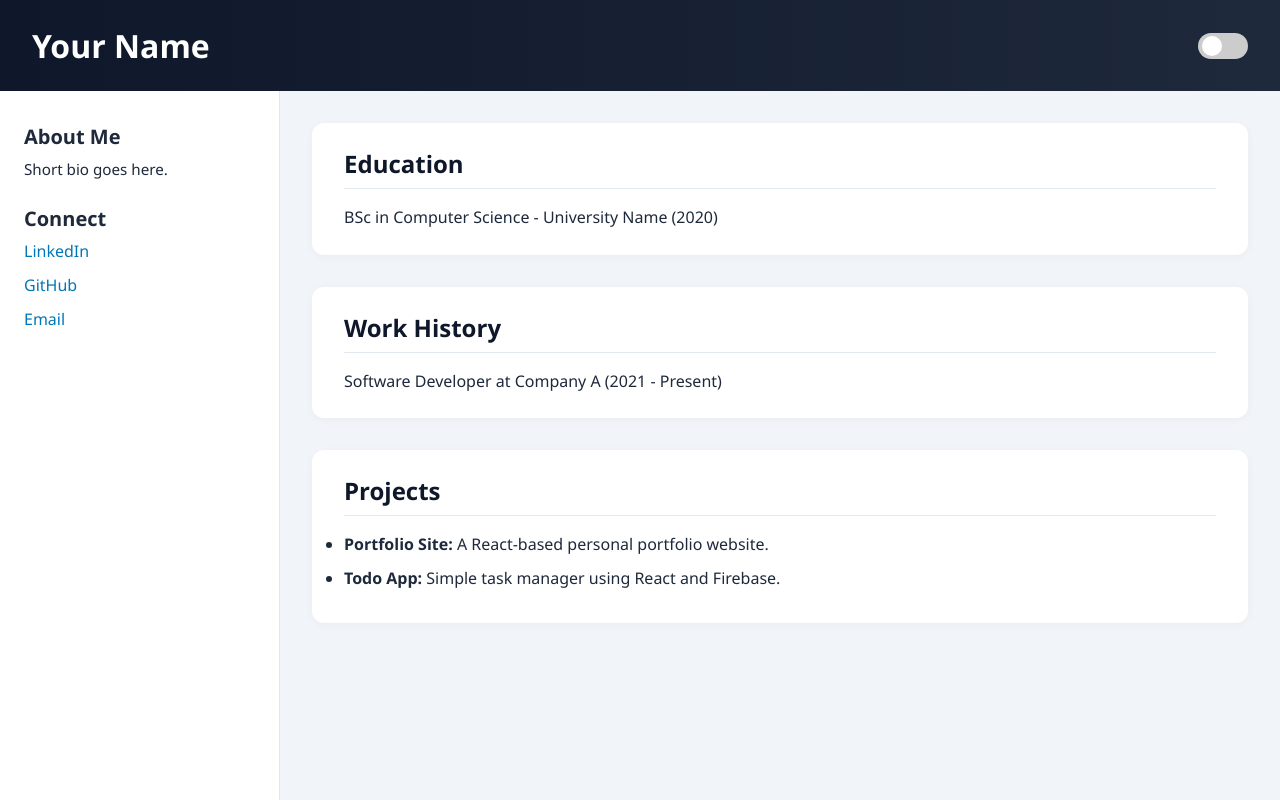
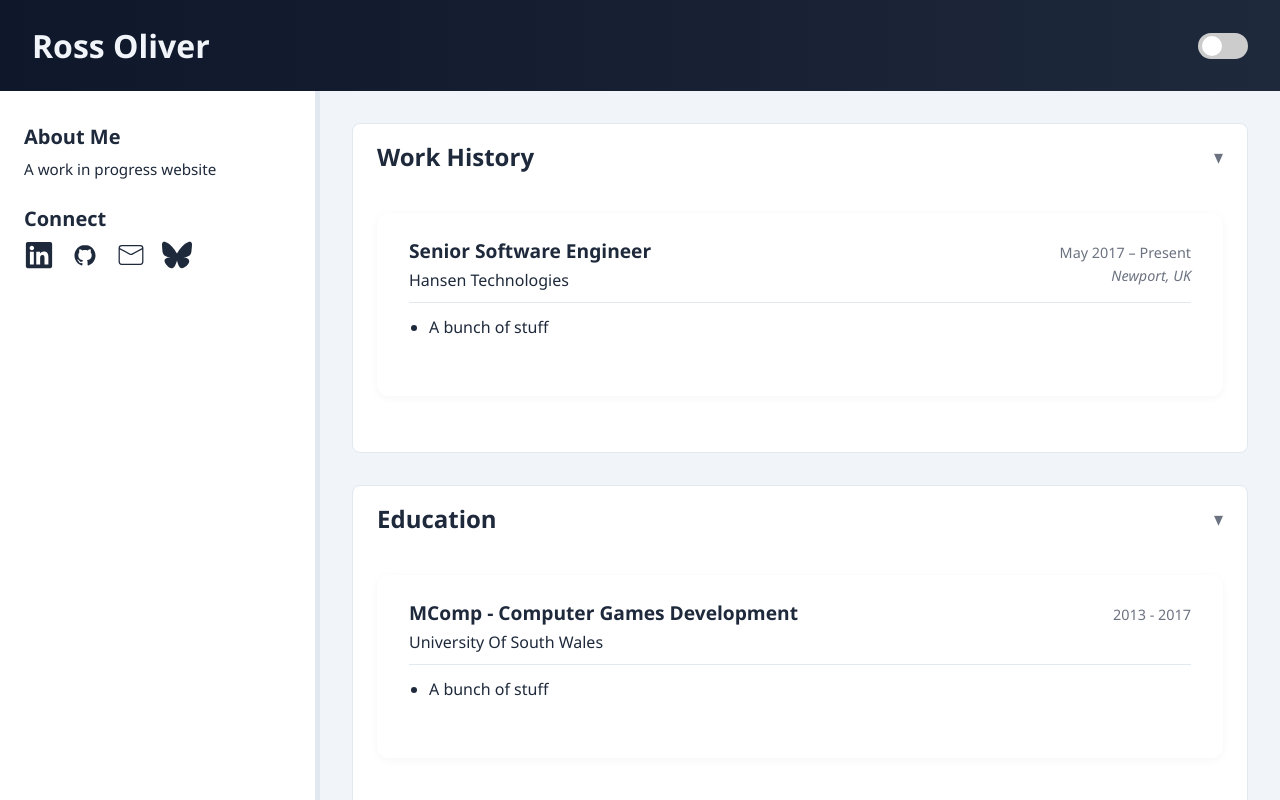
Before and after one commit to NanoRossi/PortfolioSite, a React (Create React App) app: page / in a window 1280 px wide. Built offline with nearby package versions, Linux system fonts and the light colour scheme.

Commit message:
Collapsing main content sections, filled in top line items. Add social links. Updated css to use light/dark variables

```diff
--- a/package.json
+++ b/package.json
@@ -11,6 +11,7 @@
     "gh-pages": "^6.3.0",
     "react": "^19.1.0",
     "react-dom": "^19.1.0",
+    "react-icons": "^5.5.0",
     "react-scripts": "5.0.1",
     "web-vitals": "^2.1.4"
   },
--- a/src/App.css
+++ b/src/App.css
@@ -1,19 +1,69 @@
-/* Reset & base styles */
+/* Base reset */
 * {
   margin: 0;
   padding: 0;
   box-sizing: border-box;
 }
 
+/* ============================= */
+/*         THEME VARIABLES       */
+/* ============================= */
+:root {
+  --color-text: #1e293b;
+  --color-muted: #6b7280;
+  --color-bg: #f9fafb;
+  --color-bg-section: #ffffff;
+  --color-bg-main: #f1f5f9;
+  --color-link: #0077b6;
+  --color-header-bg: linear-gradient(to right, #0f172a, #1e293b);
+  --color-header: #f1f5f9;
+  --color-border: #e2e8f0;
+  --color-shadow: rgba(0, 0, 0, 0.05);
+  --color-section-shadow: rgba(0, 0, 0, 0.04);
+  --color-toggle: #ccc;
+  --color-toggle-active: #0ea5e9;
+  --color-accent: #3b82f6
+}
+
+body.dark-mode {
+  --color-text: #f1f5f9;
+  --color-muted: #94a3b8;
+  --color-bg: #0f172a;
+  --color-bg-section: #1e293b;
+  --color-bg-main: #0f172a;
+  --color-link: #38bdf8;
+  --color-border: #334155;
+  --color-shadow: rgba(0, 0, 0, 0.3);
+  --color-section-shadow: rgba(0, 0, 0, 0.3);
+}
+
+/* Match OS preference */
+@media (prefers-color-scheme: dark) {
+  body:not(.light-mode) {
+    --color-text: #f1f5f9;
+    --color-muted: #94a3b8;
+    --color-bg: #0f172a;
+    --color-bg-section: #1e293b;
+    --color-bg-main: #0f172a;
+    --color-link: #38bdf8;
+    --color-border: #334155;
+    --color-shadow: rgba(0, 0, 0, 0.3);
+    --color-section-shadow: rgba(0, 0, 0, 0.3);
+  }
+}
+
+/* ============================= */
+/*         GLOBAL STYLES         */
+/* ============================= */
 html, body {
   font-family: 'Segoe UI', Tahoma, Geneva, Verdana, sans-serif;
-  background-color: #f9fafb;
-  color: #333;
+  background-color: var(--color-bg);
+  color: var(--color-text);
   transition: background-color 0.3s ease, color 0.3s ease;
 }
 
 a {
-  color: #0077b6;
+  color: var(--color-link);
   text-decoration: none;
 }
 
@@ -21,7 +71,9 @@ a:hover {
   text-decoration: underline;
 }
 
-/* Container layout */
+/* ============================= */
+/*         LAYOUT STYLES         */
+/* ============================= */
 .app-container {
   display: flex;
   flex-direction: column;
@@ -34,18 +86,18 @@ a:hover {
   overflow: hidden;
 }
 
-/* Header */
 header {
-  background: linear-gradient(to right, #0f172a, #1e293b);
-  color: #ffffff;
+  background: var(--color-header-bg);
+  color: var(--color-text);
   padding: 1.5rem 2rem;
-  box-shadow: 0 2px 6px rgba(0, 0, 0, 0.15);
+  box-shadow: 0 2px 6px var(--color-shadow);
 }
 
 .header-content {
   display: flex;
   justify-content: space-between;
   align-items: center;
+  color: var(--color-header);
 }
 
 header h1 {
@@ -53,20 +105,19 @@ header h1 {
   font-weight: 600;
 }
 
-/* Sidebar */
 .sidebar {
-  width: 280px;
-  background-color: #ffffff;
+  width: 25%;
+  background-color: var(--color-bg-section);
   padding: 2rem 1.5rem;
-  border-right: 1px solid #e2e8f0;
-  box-shadow: 2px 0 5px rgba(0, 0, 0, 0.05);
+  border-right: 5px solid var(--color-border);
+  box-shadow: 2px 0 5px var(--color-shadow);
   transition: background-color 0.3s ease, color 0.3s ease;
 }
 
 .sidebar h2, .sidebar h3 {
   font-size: 1.25rem;
   margin-bottom: 0.5rem;
-  color: #1e293b;
+  color: var(--color-text);
 }
 
 .sidebar p {
@@ -84,19 +135,21 @@ header h1 {
   margin-bottom: 0.75rem;
 }
 
-/* Main content area */
 .main-content {
   flex: 1;
   padding: 2rem;
   overflow-y: auto;
-  background-color: #f1f5f9;
+  background-color: var(--color-bg-main);
   transition: background-color 0.3s ease, color 0.3s ease;
 }
 
+/* ============================= */
+/*         SECTION STYLES        */
+/* ============================= */
 .section {
-  background-color: #ffffff;
+  background-color: var(--color-bg-section);
   border-radius: 12px;
-  box-shadow: 0 2px 10px rgba(0, 0, 0, 0.04);
+  box-shadow: 0 2px 10px var(--color-section-shadow);
   padding: 1.5rem 2rem;
   margin-bottom: 2rem;
   transition: transform 0.2s ease, background-color 0.3s ease, color 0.3s ease;
@@ -108,9 +161,9 @@ header h1 {
 
 .section h2 {
   margin-bottom: 1rem;
-  color: #0f172a;
+  color: var(--color-text);
   font-size: 1.5rem;
-  border-bottom: 1px solid #e2e8f0;
+  border-bottom: 1px solid var(--color-border);
   padding-bottom: 0.5rem;
 }
 
@@ -123,7 +176,9 @@ header h1 {
   margin-bottom: 0.5rem;
 }
 
-/* Toggle switch */
+/* ============================= */
+/*         TOGGLE SWITCH         */
+/* ============================= */
 .switch {
   position: relative;
   display: inline-block;
@@ -141,7 +196,7 @@ header h1 {
   position: absolute;
   cursor: pointer;
   inset: 0;
-  background-color: #ccc;
+  background-color: var(--color-toggle);
   transition: 0.4s;
   border-radius: 26px;
 }
@@ -159,14 +214,30 @@ header h1 {
 }
 
 input:checked + .slider {
-  background-color: #0ea5e9;
+  background-color: var(--color-toggle-active);
 }
 
 input:checked + .slider:before {
   transform: translateX(24px);
 }
 
-/* Responsive layout */
+/* ============================= */
+/*     TEXT UTILITIES & EXTRA    */
+/* ============================= */
+.text-theme {
+  color: var(--color-text);
+  transition: color 0.3s ease;
+}
+
+.indented {
+  font-size: 0.9rem;
+  margin-left: 1rem;
+  color: var(--color-muted);
+}
+
+/* ============================= */
+/*         RESPONSIVE            */
+/* ============================= */
 @media (max-width: 768px) {
   .content-container {
     flex-direction: column;
@@ -175,7 +246,7 @@ input:checked + .slider:before {
   .sidebar {
     width: 100%;
     border-right: none;
-    border-bottom: 1px solid #e2e8f0;
+    border-bottom: 1px solid var(--color-border);
   }
 
   .main-content {
@@ -183,85 +254,122 @@ input:checked + .slider:before {
   }
 }
 
-/* ------------------------------------- */
-/* 🌒 DARK MODE + OS PREFERENCE SUPPORT */
-/* ------------------------------------- */
 
-/* Light mode defaults (in case prefers-color-scheme is not supported) */
-body.light-mode {
-  background-color: #f9fafb;
-  color: #333;
+.item-entry {
+  margin-bottom: 2rem;
 }
 
-/* Dark mode base styles */
-body.dark-mode {
-  background-color: #0f172a;
-  color: #f1f5f9;
+.item-header {
+  display: flex;
+  justify-content: space-between;
+  flex-wrap: wrap;
+  align-items: baseline;
+  border-bottom: 1px solid var(--color-border);
+  padding-bottom: 0.5rem;
+  margin-bottom: 0.75rem;
 }
 
-body.dark-mode header {
-  background: linear-gradient(to right, #1e293b, #0f172a);
-  color: #f1f5f9;
+.item-title {
+  font-size: 1.2rem;
+  font-weight: 600;
+  color: var(--color-text);
+  margin-bottom: 0.25rem;
+  display: flex;
+  flex-direction: row;
+  gap: 0.25rem;
 }
 
-body.dark-mode .sidebar {
-  background-color: #1e293b;
-  color: #f1f5f9;
-  border-color: #334155;
+.github-icon {
+  color: var(--color-text);
+  font-size: 1.5rem;
+  margin-left: 0.5rem;
+  transition: color 0.3s ease, transform 0.2s ease;
 }
 
-body.dark-mode .main-content {
-  background-color: #0f172a;
+.github-icon:hover {
+  color: var(--color-accent);
+  transform: scale(1.3);
 }
 
-body.dark-mode .section {
-  background-color: #1e293b;
-  color: #f1f5f9;
-  box-shadow: 0 2px 10px rgba(0, 0, 0, 0.3);
+.item-name {
+  font-size: 1rem;
+  color: var(--color-muted);
 }
 
-body.dark-mode a {
-  color: #38bdf8;
+.item-dates {
+  text-align: right;
+  font-size: 0.9rem;
+  color: var(--color-muted);
+  display: flex;
+  flex-direction: column;
+  gap: 0.25rem;
 }
 
-/* Match OS preference */
-@media (prefers-color-scheme: dark) {
-  body:not(.light-mode) {
-    background-color: #0f172a;
-    color: #f1f5f9;
+.location {
+  font-style: italic;
 }
 
-  body:not(.light-mode) header {
-    background: linear-gradient(to right, #1e293b, #0f172a);
+.item-description {
+  padding-left: 1.25rem;
+  list-style: disc;
+  color: var(--color-text);
 }
 
-  body:not(.light-mode) .sidebar {
-    background-color: #1e293b;
-    color: #f1f5f9;
-    border-color: #334155;
+.item-description li {
+  margin-bottom: 0.5rem;
+  line-height: 1.6;
 }
 
-  body:not(.light-mode) .main-content {
-    background-color: #0f172a;
+.collapsible-section {
+  margin-bottom: 2rem;
+  border: 1px solid var(--color-border);
+  border-radius: 8px;
+  overflow: hidden;
+  background-color: var(--color-bg-section);
+  transition: all 0.3s ease;
 }
 
-  body:not(.light-mode) .section {
-    background-color: #1e293b;
-    color: #f1f5f9;
-    box-shadow: 0 2px 10px rgba(0, 0, 0, 0.3);
+.collapsible-header {
+  display: flex;
+  justify-content: space-between;
+  align-items: center;
+  background-color: var(--color-bg-hover);
+  cursor: pointer;
+  padding: 1rem 1.5rem;
 }
 
-  body:not(.light-mode) a {
-    color: #38bdf8;
-  }
+.collapsible-header:hover {
+  background-color: var(--color-bg-hover-alt);
 }
 
-/* Light/dark reactive text */
-.text-theme {
-  color: #1e293b; /* dark blue for light mode */
-  transition: color 0.3s ease;
+.collapsible-content {
+  padding: 1.5rem;
+  animation: fadeIn 0.3s ease;
 }
 
-body.dark-mode .text-theme {
-  color: #f1f5f9; /* light gray/white for dark mode */
+.toggle-icon {
+  font-size: 1.25rem;
+  color: var(--color-muted);
 }
+
+/* Optional fade-in animation */
+@keyframes fadeIn {
+  from { opacity: 0; transform: translateY(-4px); }
+  to { opacity: 1; transform: translateY(0); }
+}
+
+.social-links {
+  display: flex;
+  gap: 1rem;
+  margin-top: 0.5rem;
+}
+
+.social-icon {
+  color: var(--color-text);
+  transition: color 0.3s ease, transform 0.2s ease;
+}
+
+.social-icon:hover {
+  color: var(--color-accent);
+  transform: scale(1.1);
+}
--- /dev/null
+++ b/src/components/CollapsibleSection.js
@@ -0,0 +1,17 @@
+import { useState } from "react";
+
+export default function CollapsibleSection({ title, children }) {
+    const [isOpen, setIsOpen] = useState(true);
+
+    const toggle = () => setIsOpen(!isOpen);
+
+    return (
+        <div className="collapsible-section">
+            <div className="collapsible-header" onClick={toggle}>
+                <h2 className="text-theme">{title}</h2>
+                <span className="toggle-icon">{isOpen ? "▾" : "▸"}</span>
+            </div>
+            {isOpen && <div className="collapsible-content">{children}</div>}
+        </div>
+    );
+}
--- a/src/components/Education.js
+++ b/src/components/Education.js
@@ -3,8 +3,20 @@ import React from 'react';
 function Education() {
   return (
     <div className="section">
-      <h2 className="text-theme">Education</h2>
-      <p className="text-theme">BSc in Computer Science - University Name (2020)</p>
+      <div className="item-entry">
+        <div className="item-header">
+          <div>
+            <h3 className="item-title">MComp - Computer Games Development</h3>
+            <p className="company-name">University Of South Wales</p>
+          </div>
+          <div className="item-dates">
+            <span>2013 - 2017</span>
+          </div>
+        </div>
+        <ul className="item-description">
+          <li>A bunch of stuff</li>
+        </ul>
+      </div>
     </div>
   );
 }
--- a/src/components/Header.js
+++ b/src/components/Header.js
@@ -5,7 +5,7 @@ function Header({ darkMode, setDarkMode }) {
   return (
     <header>
       <div className="header-content">
-        <h1>Your Name</h1>
+        <h1>Ross Oliver</h1>
         <label className="switch">
           <input
             type="checkbox"
--- a/src/components/MainContent.js
+++ b/src/components/MainContent.js
@@ -2,13 +2,14 @@ import React from 'react';
 import Education from './Education';
 import WorkHistory from './WorkHistory';
 import Projects from './Projects';
+import CollapsibleSection from "./CollapsibleSection";
 
 function MainContent() {
   return (
     <div className="main-content">
-      <Education />
-      <WorkHistory />
-      <Projects />
+      <CollapsibleSection title="Work History" className="section"><WorkHistory /></CollapsibleSection>
+      <CollapsibleSection title="Education" className="section"><Education /></CollapsibleSection>
+      <CollapsibleSection title="Projects" className="section"><Projects /></CollapsibleSection>
     </div>
   );
 }
--- a/src/components/Projects.js
+++ b/src/components/Projects.js
@@ -1,13 +1,72 @@
-import React from 'react';
+import { DiGithubBadge } from 'react-icons/di';
+
+const gitHubLabel = "GitHub Repo"
 
 function Projects() {
   return (
     <div className="section">
-      <h2 className="text-theme">Projects</h2>
-      <ul>
-        <li className="text-theme"><strong>Portfolio Site:</strong> A React-based personal portfolio website.</li>
-        <li className="text-theme"><strong>Todo App:</strong> Simple task manager using React and Firebase.</li>
-      </ul>
+      <div className="item-entry">
+        <div className="item-header">
+          <div className="item-title">
+            <h3 >Portfolio Website</h3>
+            <a
+              key={gitHubLabel}
+              aria-label={gitHubLabel}
+              title={gitHubLabel}
+              target="_blank"
+              rel="noopener noreferrer"
+              href="https://github.com/NanoRossi/PortfolioSite"
+              className="github-icon">
+              <DiGithubBadge />
+            </a>
+          </div>
+        </div>
+        <ul className="item-description">
+          <li>A bunch of stuff</li>
+        </ul>
+      </div>
+
+      <div className="item-entry">
+        <div className="item-header">
+          <div className="item-title">
+            <h3>Lyrics Game</h3>
+            <a
+              key={gitHubLabel}
+              aria-label={gitHubLabel}
+              title={gitHubLabel}
+              target="_blank"
+              rel="noopener noreferrer"
+              href="https://github.com/NanoRossi/LyricsGame"
+              className="github-icon">
+              <DiGithubBadge />
+            </a>
+          </div>
+        </div>
+        <ul className="item-description">
+          <li>A bunch of stuff</li>
+        </ul>
+      </div>
+
+      <div className="item-entry">
+        <div className="item-header">
+          <div className="item-title">
+            <h3>EA College Football 26 - Coach Planner</h3>
+            <a
+              key={gitHubLabel}
+              aria-label={gitHubLabel}
+              title={gitHubLabel}
+              target="_blank"
+              rel="noopener noreferrer"
+              href="https://github.com/NanoRossi/CFB-Coach-Planner"
+              className="github-icon">
+              <DiGithubBadge />
+            </a>
+          </div>
+        </div>
+        <ul className="item-description">
+          <li>A bunch of stuff</li>
+        </ul>
+      </div>
     </div>
   );
 }
--- a/src/components/Sidebar.js
+++ b/src/components/Sidebar.js
@@ -1,16 +1,44 @@
-import React from 'react';
+import { DiGithubBadge } from 'react-icons/di';
+import { FaLinkedin, FaBluesky } from 'react-icons/fa6';
+import { CiMail } from 'react-icons/ci';
+
+const socialLinks = [
+  {
+    href: 'https://www.linkedin.com/in/ross-oliver-64425213b/', label: 'LinkedIn', Icon: FaLinkedin
+  },
+  {
+    href: 'https://github.com/NanoRossi', label: 'GitHub', Icon: DiGithubBadge
+  },
+  {
+    href: 'mailto:rossoliver.work@gmail.com', label: 'Email', Icon: CiMail
+  },
+  {
+    href: 'https://bsky.app/profile/example.bsky.social', label: 'Bluesky', Icon: FaBluesky
+  }
+];
+
 
 function Sidebar() {
   return (
     <div className="sidebar">
       <h2 className="text-theme">About Me</h2>
-      <p className="text-theme">Short bio goes here.</p>
+      <p className="text-theme">A work in progress website</p>
       <h3 className="text-theme">Connect</h3>
-      <ul>
-        <li><a href="https://linkedin.com" target="_blank" rel="noreferrer">LinkedIn</a></li>
-        <li><a href="https://github.com" target="_blank" rel="noreferrer">GitHub</a></li>
-        <li><a href="mailto:you@example.com">Email</a></li>
-      </ul>
+      <div className="social-links">
+        {socialLinks.map(({ href, label, Icon, className }) => (
+          <a
+            key={label}
+            href={href}
+            target="_blank"
+            rel="noopener noreferrer"
+            className="social-icon"
+            aria-label={label}
+            title={label}
+          >
+            <Icon size={30} />
+          </a>
+        ))}
+      </div>
     </div>
   );
 }
--- a/src/components/WorkHistory.js
+++ b/src/components/WorkHistory.js
@@ -3,8 +3,21 @@ import React from 'react';
 function WorkHistory() {
   return (
     <div className="section">
-      <h2 className="text-theme">Work History</h2>
-      <p className="text-theme">Software Developer at Company A (2021 - Present)</p>
+      <div className="item-entry">
+        <div className="item-header">
+          <div>
+            <h3 className="item-title">Senior Software Engineer</h3>
+            <p className="company-name">Hansen Technologies</p>
+          </div>
+          <div className="item-dates">
+            <span>May 2017 – Present</span>
+            <span className="location">Newport, UK</span>
+          </div>
+        </div>
+        <ul className="item-description">
+          <li>A bunch of stuff</li>
+        </ul>
+      </div>
     </div>
   );
 }
```
Also changed, not shown: 1 other file (tests, documents, lock files or other folders). Lines whose indentation alone changed are shown as unchanged.
